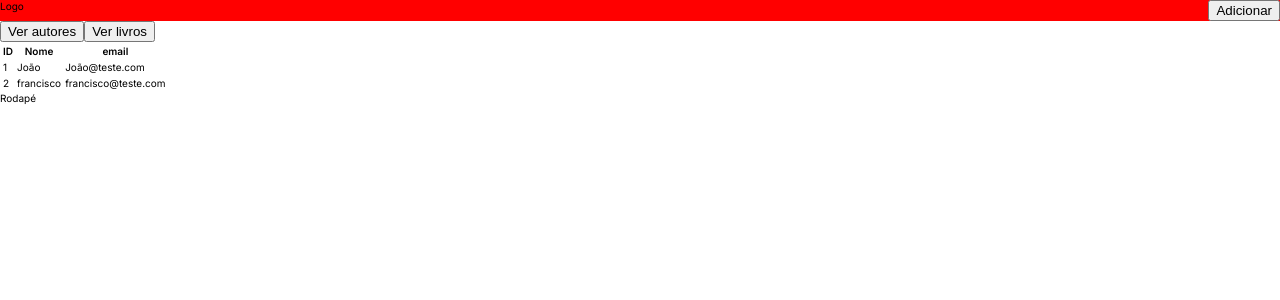
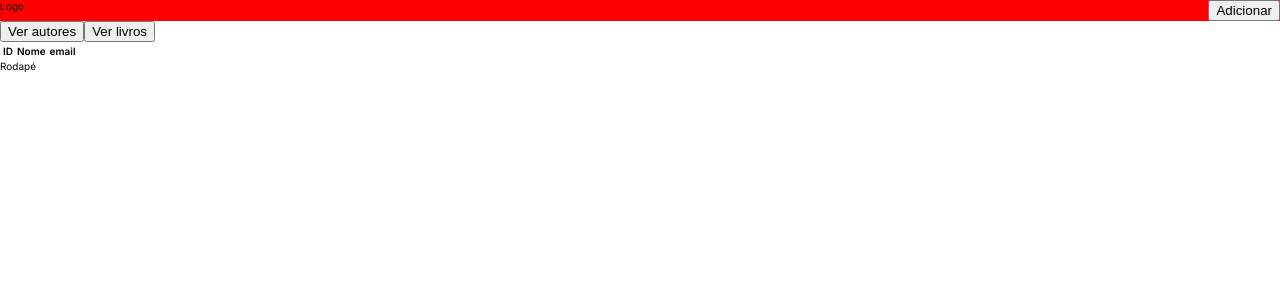
Before and after one commit to VictorFelicio/dasafio-frontend, a React (Vite) app: page / in a window 1280 px wide. Shown: the top 300 px of the page. Built offline with nearby package versions, Linux system fonts and the light colour scheme.

Commit message:
🛠️ feat: use authors and books context in tables

```diff
--- a/src/components/TableAuthor/TableAuthor.tsx
+++ b/src/components/TableAuthor/TableAuthor.tsx
@@ -1,4 +1,8 @@
+import { useContext } from 'react';
+import { LibraryContext } from '../../contexts/LibraryContext';
+
 export function TableAuthor() {
+    const { authors } = useContext(LibraryContext);
     return (
         <>
             <thead>
@@ -9,16 +13,15 @@
                 </tr>
             </thead>
             <tbody>
-                <tr>
-                    <td>1</td>
-                    <td>João</td>
-                    <td>João@teste.com</td>
-                </tr>
-                <tr>
-                    <td>2</td>
-                    <td>francisco</td>
-                    <td>francisco@teste.com</td>
-                </tr>
+                {authors.map((author) => {
+                    return (
+                        <tr key={author.id}>
+                            <td>{author.id}</td>
+                            <td>{author.name}</td>
+                            <td>{author.email}</td>
+                        </tr>
+                    );
+                })}
             </tbody>
         </>
     );
--- a/src/components/TableBook/TableBook.tsx
+++ b/src/components/TableBook/TableBook.tsx
@@ -1,4 +1,8 @@
+import { useContext } from 'react';
+import { LibraryContext } from '../../contexts/LibraryContext';
+
 export function TableBook() {
+    const { books } = useContext(LibraryContext);
     return (
         <>
             <thead>
@@ -10,18 +14,16 @@
                 </tr>
             </thead>
             <tbody>
-                <tr>
-                    <td>1</td>
-                    <td>O Morro dos Ventos Uivantes</td>
-                    <td>Emily Brontë</td>
-                    <td>416</td>
-                </tr>
-                <tr>
-                    <td>2</td>
-                    <td>Dom Quixote</td>
-                    <td>Miguel de Cervantes</td>
-                    <td>1072</td>
-                </tr>
+                {books.map((book) => {
+                    return (
+                        <tr key={book.id}>
+                            <td>{book.id}</td>
+                            <td>{book.name}</td>
+                            <td>{book.author_id}</td>
+                            <td>{book.pages}</td>
+                        </tr>
+                    );
+                })}
             </tbody>
         </>
     );
```
